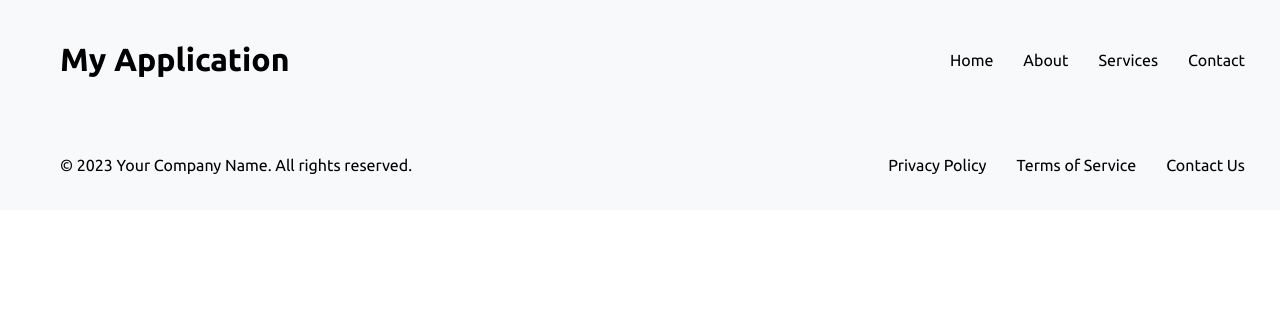
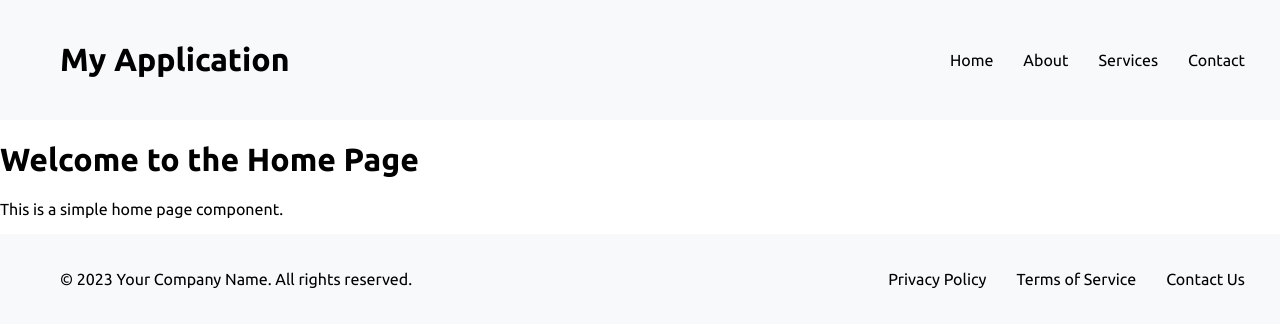
Before and after one commit to Furiza31/tp4-vue, a Vue app: page / in a window 1280 px wide. Shown: the top 326 px of the page. Built offline with nearby package versions, Linux system fonts and the light colour scheme.

Commit message:
Ex6: create BaseLayout that uses slot API

```diff
--- a/src/App.vue
+++ b/src/App.vue
@@ -1,20 +1,18 @@
 <template>
-  <BaseHeader />
-  <HomePage />
-  <BaseFooter />
+  <BaseLayout>
+    <HomePage />
+  </BaseLayout>
 </template>
 
 <script>
 import HomePage from './pages/HomePage.vue'
-import BaseHeader from './components/baseHeader.vue'
-import BaseFooter from './components/baseFooter.vue'
+import BaseLayout from './components/baseLayout.vue'
 
 export default {
   name: 'App',
   components: {
     HomePage,
-    BaseHeader,
-    BaseFooter
+    BaseLayout
   }
 }
 </script>
--- /dev/null
+++ b/src/components/baseLayout.vue
@@ -0,0 +1,22 @@
+<template>
+  <div class="base-layout">
+    <BaseHeader />
+    <main>
+      <slot></slot>
+    </main>
+    <BaseFooter />
+  </div>
+</template>
+
+<script>
+import BaseHeader from './baseHeader.vue'
+import BaseFooter from './baseFooter.vue'
+
+export default {
+  name: 'BaseLayout',
+  components: {
+    BaseHeader,
+    BaseFooter
+  }
+}
+</script>
--- a/src/pages/HomePage.vue
+++ b/src/pages/HomePage.vue
@@ -1,3 +1,10 @@
+<template>
+  <div class="home-page">
+    <h1>Welcome to the Home Page</h1>
+    <p>This is a simple home page component.</p>
+  </div>
+</template>
+
 <script>
 export default {
   name: 'HomePage',
```
